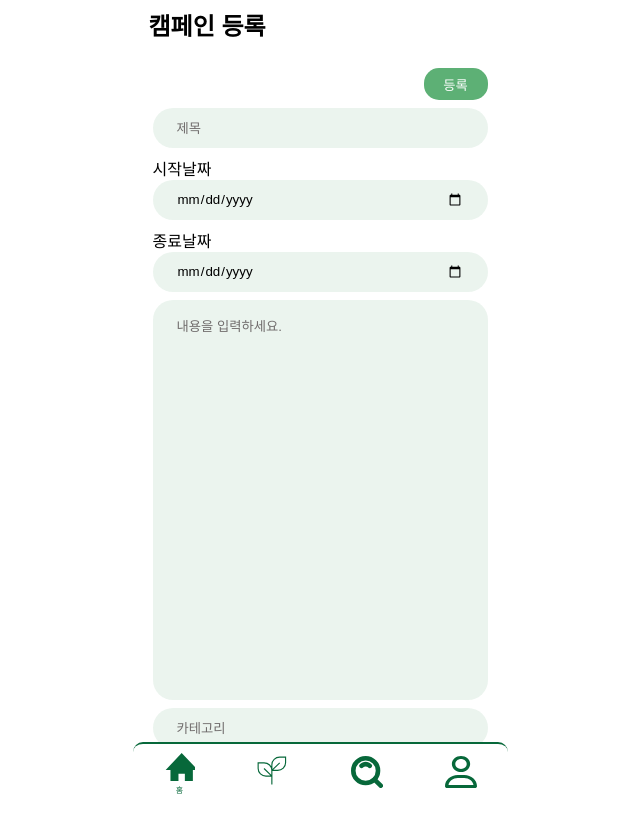
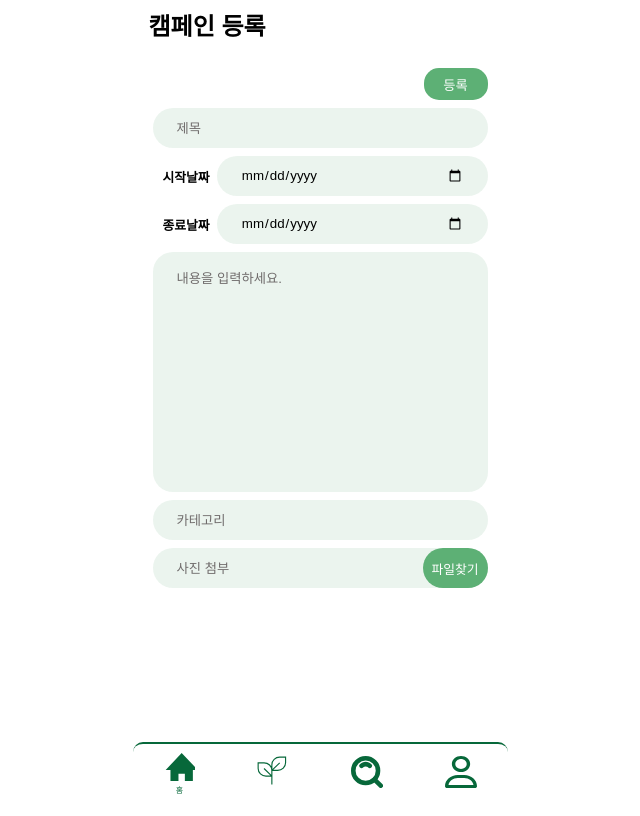
Before and after one commit to devocean-green-dev/GreenDev_FE, a React (Create React App) app: page /register in a window 1280 px wide. Shown: the whole page, without its empty margins (320-960 px from the left). Built offline with nearby package versions, Linux system fonts and the light colour scheme; a web font is replaced by a local one.

Commit message:
Update RegisterForm.scss : 날짜 입력 부분 스타일링 추가

```diff
--- a/src/styles/RegisterPage/RegisterForm.scss
+++ b/src/styles/RegisterPage/RegisterForm.scss
@@ -39,6 +39,18 @@
       &::placeholder {
         color: #706c6c;
         font-family: "GMarketSansLight", sans-serif;
+      }
+    }
+
+    .date-box {
+      display: flex;
+      align-items: center;
+
+      label {
+        width: 70px;
+        font-size: 0.8rem;
+        font-weight: 600;
+        margin-left: 10px;
       }
     }
 
@@ -89,7 +101,7 @@
       resize: none;
       background: none;
       width: 100%;
-      height: 50vh;
+      height: 30vh;
       border-radius: 1.25rem;
       background: rgba(62, 147, 94, 0.1);
       box-sizing: border-box;
```
